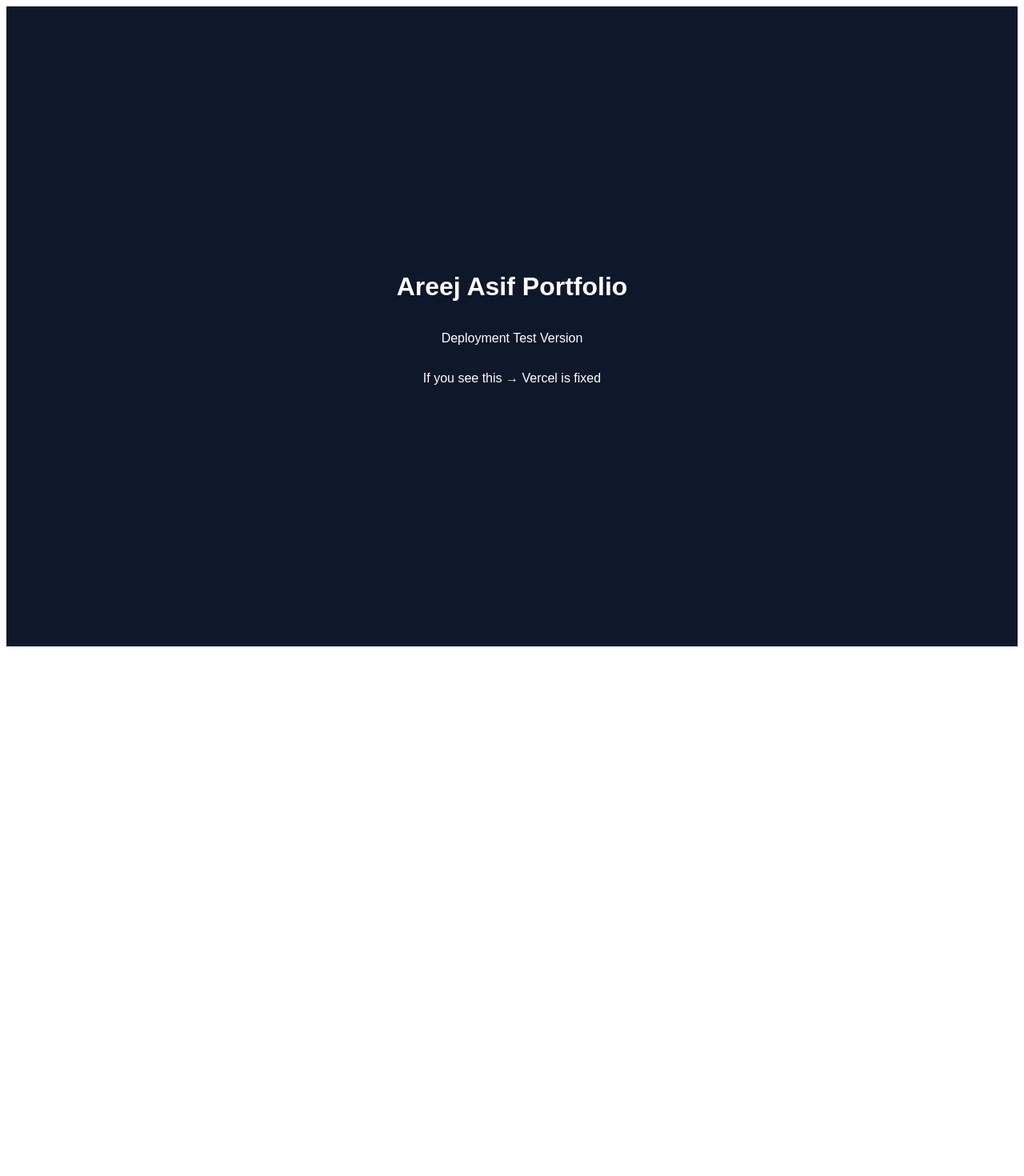
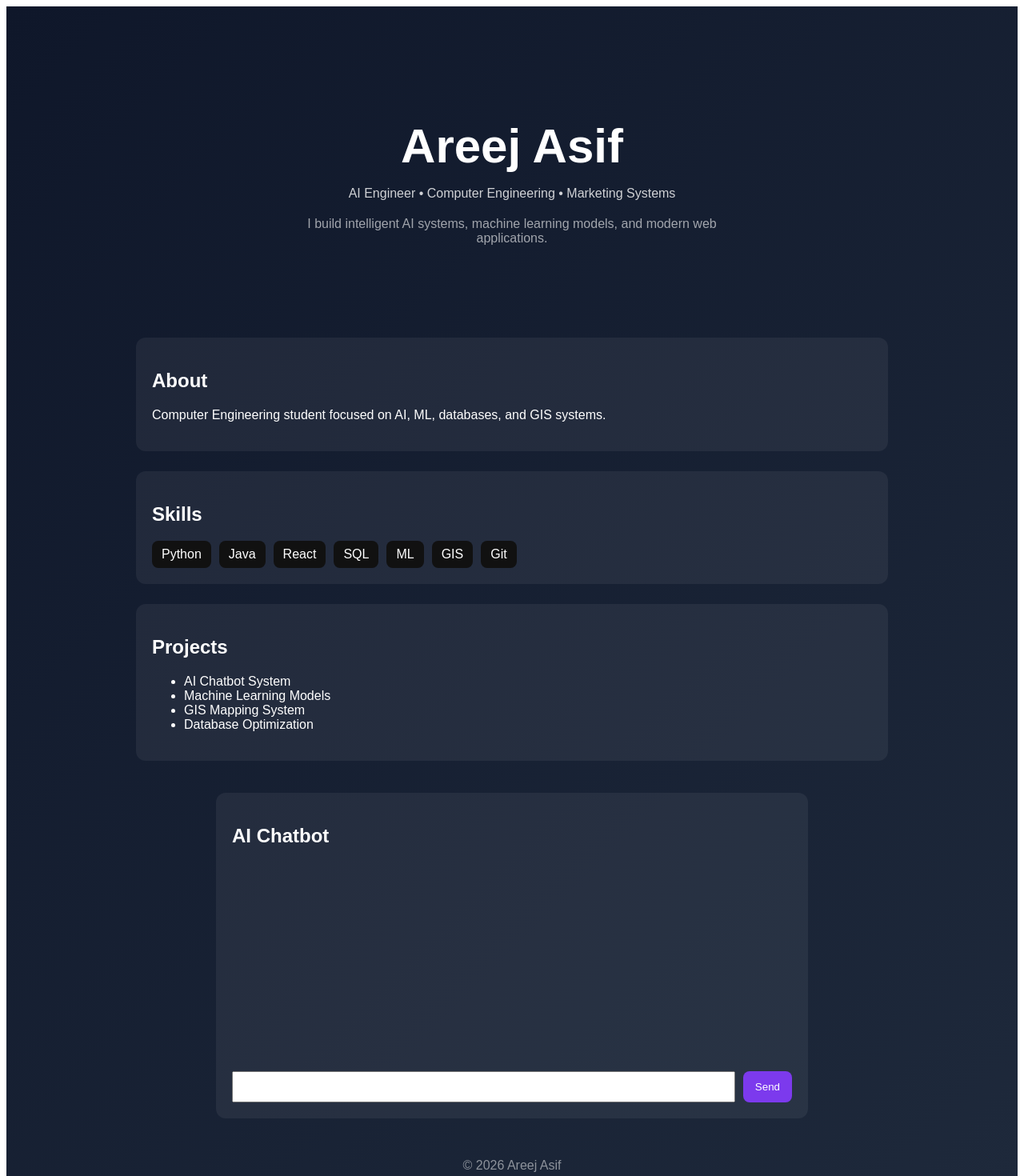
Before and after one commit to Areej-Asif/AI-portfolio, a React (Vite) app: page / in a window 1280 px wide. Shown: the top 1470 px of the page at 80% size. Before the commit the page ends 816 px from the top, so only its background shows below. Built offline with nearby package versions, Linux system fonts and the light colour scheme.

Commit message:
premium ui + chatbot ui stage

```diff
--- a/src/App.jsx
+++ b/src/App.jsx
@@ -1,22 +1,103 @@
+import Chatbot from "./components/Chatbot";
+
 export default function App() {
   return (
-    <div style={{
-      minHeight: "100vh",
-      background: "#0f172a",
-      color: "white",
-      display: "flex",
-      flexDirection: "column",
-      justifyContent: "center",
-      alignItems: "center",
-      fontFamily: "Arial"
-    }}>
+    <div style={styles.page}>
 
-      <h1>Areej Asif Portfolio</h1>
+      {/* HERO */}
+      <section style={styles.hero}>
+        <h1 style={styles.title}>Areej Asif</h1>
+        <p style={styles.subtitle}>AI Engineer • Computer Engineering • Marketing Systems</p>
+        <p style={styles.desc}>
+          I build intelligent AI systems, machine learning models, and modern web applications.
+        </p>
+      </section>
 
-      <p>Deployment Test Version</p>
+      {/* ABOUT */}
+      <section style={styles.card}>
+        <h2>About</h2>
+        <p>
+          Computer Engineering student focused on AI, ML, databases, and GIS systems.
+        </p>
+      </section>
 
-      <p>If you see this → Vercel is fixed</p>
+      {/* SKILLS */}
+      <section style={styles.card}>
+        <h2>Skills</h2>
+        <div style={styles.grid}>
+          {["Python","Java","React","SQL","ML","GIS","Git"].map((s,i)=>(
+            <div key={i} style={styles.badge}>{s}</div>
+          ))}
+        </div>
+      </section>
+
+      {/* PROJECTS */}
+      <section style={styles.card}>
+        <h2>Projects</h2>
+        <ul>
+          <li>AI Chatbot System</li>
+          <li>Machine Learning Models</li>
+          <li>GIS Mapping System</li>
+          <li>Database Optimization</li>
+        </ul>
+      </section>
+
+      {/* CHATBOT */}
+      <Chatbot />
+
+      {/* FOOTER */}
+      <footer style={styles.footer}>
+        © 2026 Areej Asif
+      </footer>
 
     </div>
   );
 }
+
+const styles = {
+  page: {
+    minHeight: "100vh",
+    background: "linear-gradient(135deg,#0f172a,#1e293b)",
+    color: "white",
+    fontFamily: "Arial",
+    padding: "20px"
+  },
+  hero: {
+    textAlign: "center",
+    padding: "70px 20px"
+  },
+  title: {
+    fontSize: "60px",
+    marginBottom: "10px"
+  },
+  subtitle: {
+    opacity: 0.8
+  },
+  desc: {
+    maxWidth: "600px",
+    margin: "20px auto",
+    opacity: 0.6
+  },
+  card: {
+    maxWidth: "900px",
+    margin: "25px auto",
+    padding: "20px",
+    background: "rgba(255,255,255,0.06)",
+    borderRadius: "12px"
+  },
+  grid: {
+    display: "flex",
+    gap: "10px",
+    flexWrap: "wrap"
+  },
+  badge: {
+    padding: "8px 12px",
+    background: "#111",
+    borderRadius: "8px"
+  },
+  footer: {
+    textAlign: "center",
+    marginTop: "50px",
+    opacity: 0.5
+  }
+};
--- /dev/null
+++ b/src/components/chatbot.jsx
@@ -0,0 +1,69 @@
+import { useState } from "react";
+
+export default function Chatbot() {
+  const [messages, setMessages] = useState([]);
+  const [input, setInput] = useState("");
+
+  const sendMessage = async () => {
+    if (!input) return;
+
+    const user = input;
+    setInput("");
+
+    setMessages((p) => [...p, { role: "user", text: user }]);
+
+    // temporary fake reply (safe first step)
+    setTimeout(() => {
+      setMessages((p) => [...p, { role: "ai", text: "AI backend will be added next step 🚀" }]);
+    }, 500);
+  };
+
+  return (
+    <div style={styles.box}>
+      <h2>AI Chatbot</h2>
+
+      <div style={styles.chat}>
+        {messages.map((m,i)=>(
+          <p key={i} style={{textAlign:m.role==="user"?"right":"left"}}>
+            {m.text}
+          </p>
+        ))}
+      </div>
+
+      <div style={styles.row}>
+        <input value={input} onChange={(e)=>setInput(e.target.value)} style={styles.input}/>
+        <button onClick={sendMessage} style={styles.btn}>Send</button>
+      </div>
+    </div>
+  );
+}
+
+const styles = {
+  box: {
+    maxWidth: "700px",
+    margin: "40px auto",
+    padding: "20px",
+    background: "rgba(255,255,255,0.06)",
+    borderRadius: "12px"
+  },
+  chat: {
+    height: "250px",
+    overflowY: "auto",
+    marginBottom: "10px"
+  },
+  row: {
+    display: "flex",
+    gap: "10px"
+  },
+  input: {
+    flex: 1,
+    padding: "10px"
+  },
+  btn: {
+    padding: "10px 15px",
+    background: "#7c3aed",
+    color: "white",
+    border: "none",
+    borderRadius: "8px"
+  }
+};
```
